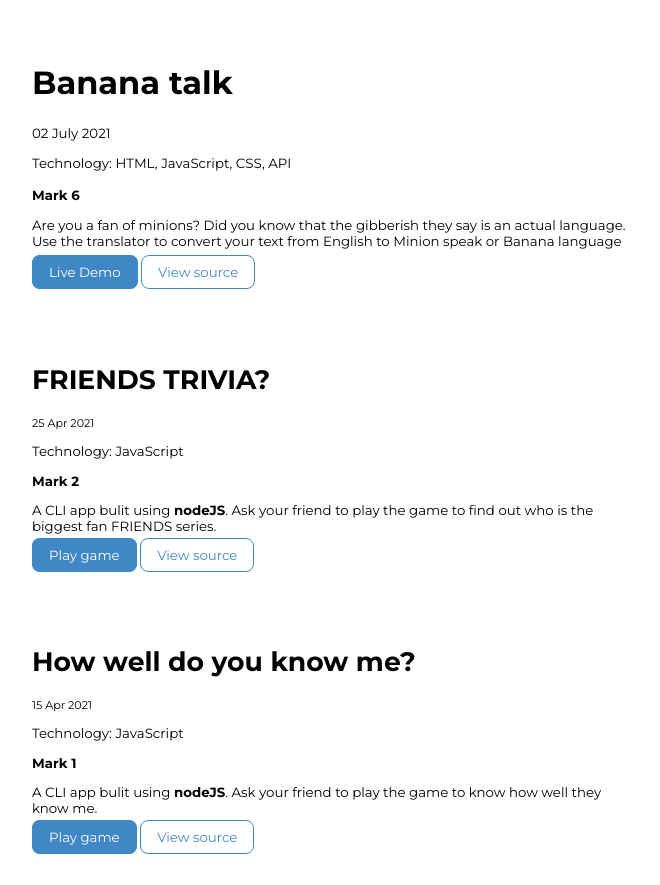
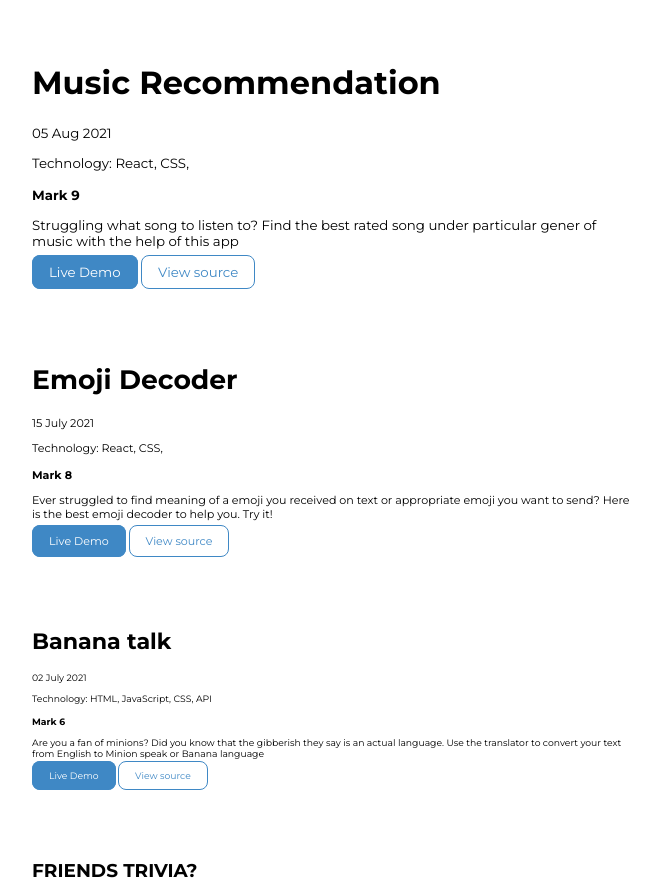
Before and after one commit to anandkumarcoder/neogecamp-lesson-3-live, a plain HTML site: page projects.html in a window 1280 px wide. Shown: the part 660-1545 px from the top of the page, without its empty margins (328-988 px from the left). Drawn offline with Linux system fonts and the light colour scheme.

Commit message:
mark 8,9,10 added

```diff
--- a/projects.html
+++ b/projects.html
@@ -48,8 +48,57 @@
     </header>
     <ol reversed>
 
+        <ul class="list-non-bullets">
 
-       <ul class="list-non-bullets" >
+            <li class="container container-center">
+
+                <h1>Music Recommendation</h1>
+                <small>05 Aug 2021</smalle>
+                    <p>Technology: React, CSS, </p>
+
+                    <strong>Mark 9</strong>
+
+
+                    <p>Struggling what song to listen to? Find the best rated song under particular gener of music with the help of this app</p>
+
+                    <a class="link link-primary" href="https://uzd3s.csb.app/">
+                        Live Demo</a>
+
+                    <a class="link link-secondary" href="https://github.com/anandkumarcoder/Mark9-Music-Recommendation"> View
+                    source </a>
+
+                </li>
+
+        </ul>
+
+
+        <ul class="list-non-bullets">
+
+            <li class="container container-center">
+
+                <h1>Emoji Decoder</h1>
+                <small>15 July 2021</smalle>
+                    <p>Technology: React, CSS, </p>
+
+                    <strong>Mark 8</strong>
+
+
+                    <p>Ever struggled to find meaning of a emoji you received on text or appropriate emoji you want to
+                        send? Here is the best emoji decoder to help you. Try it!</p>
+
+                    <a class="link link-primary" href="https://xvqzl.csb.app/">
+                        Live Demo</a>
+
+                    <a class="link link-secondary" href="https://github.com/anandkumarcoder/mark8-emoji-decoder"> View
+                    source </a>
+
+                </li>
+
+        </ul>
+
+
+
+       <ul class=" list-non-bullets">
 
             <li class="container container-center">
 
@@ -60,7 +109,8 @@
                     <strong>Mark 6</strong>
 
 
-                <p>Are you a fan of minions? Did you know that the gibberish they say is an actual language. Use the translator to convert your text from English to Minion speak or Banana language</p>
+                    <p>Are you a fan of minions? Did you know that the gibberish they say is an actual language. Use the
+                        translator to convert your text from English to Minion speak or Banana language</p>
 
                     <a class="link link-primary" href="https://mark6-minion-talk.netlify.app/">
                         Live Demo</a>
@@ -74,7 +124,7 @@
 
 
 
-        <ul class="list-non-bullets" >
+        <ul class="list-non-bullets">
 
             <li class="container container-center">
 
@@ -99,7 +149,7 @@
 
 
 
-    <ul class="list-non-bullets" >
+        <ul class="list-non-bullets">
 
             <li class="container container-center">
 
@@ -123,7 +173,7 @@
 
         </ul>
 
-<br>
+
 
 
     </ol>
```
Lines whose indentation alone changed are shown as unchanged.
